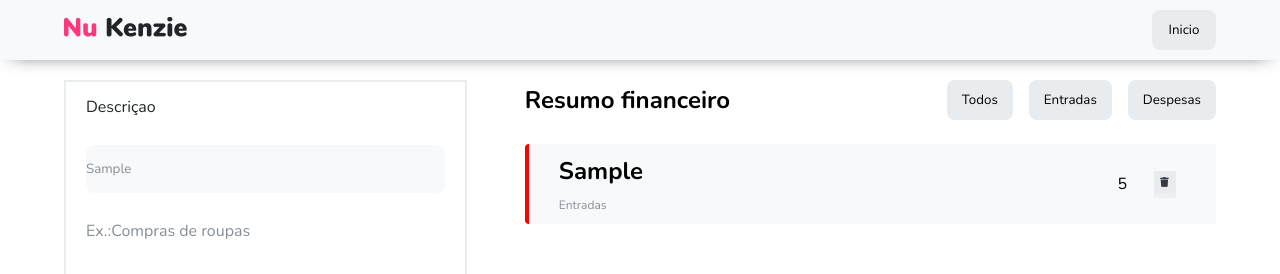
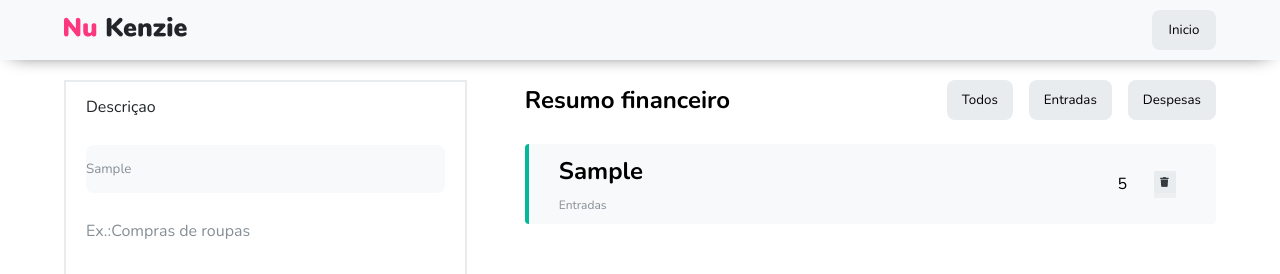
Before and after one commit to devklucas/manager_wallet, a React (Vite) app: page /dashboard in a window 1280 px wide. Both pictures are taken after typing "Sample", "5" into the empty fields and a click on the button "Inserir valor". Shown: the top 274 px of the page. Built offline with nearby package versions, Linux system fonts and the light colour scheme.

Commit message:
style: conditionals formatter card

```diff
--- a/src/components/card/index.jsx
+++ b/src/components/card/index.jsx
@@ -6,7 +6,7 @@ import {Container, MoreDetails, Description} from './styles'
 const Card = ({item}) => {
   const {removeRelease} = useRelease()
   return (
-    <Container>
+    <Container type={item.type}>
       <Description>
         <h2>{item.description}</h2>
         <p>{item.type}</p>
--- a/src/components/card/styles.js
+++ b/src/components/card/styles.js
@@ -8,9 +8,8 @@ display: flex;
 justify-content: space-between;
 background-color: #f8f9fa;
 border-radius: 4px;
-border-left: 4px solid red;
 margin-bottom: 32px;
-//border-left: 4px solid propsentradas#03B898  Despesas#E9ECEF
+border-left: 4px solid ${(props) => props.type === "Entradas" ? "var(--secondary-color)" : "var(--Grey-2)"};
 `;
 export const MoreDetails = styled.span`
 display: flex;
```
